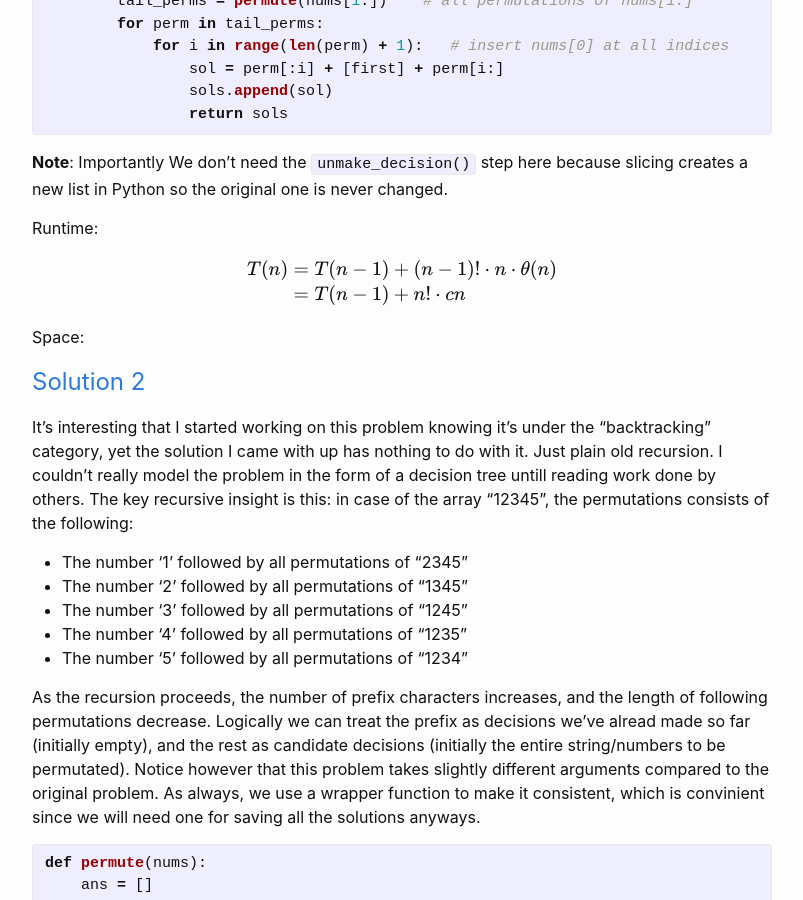
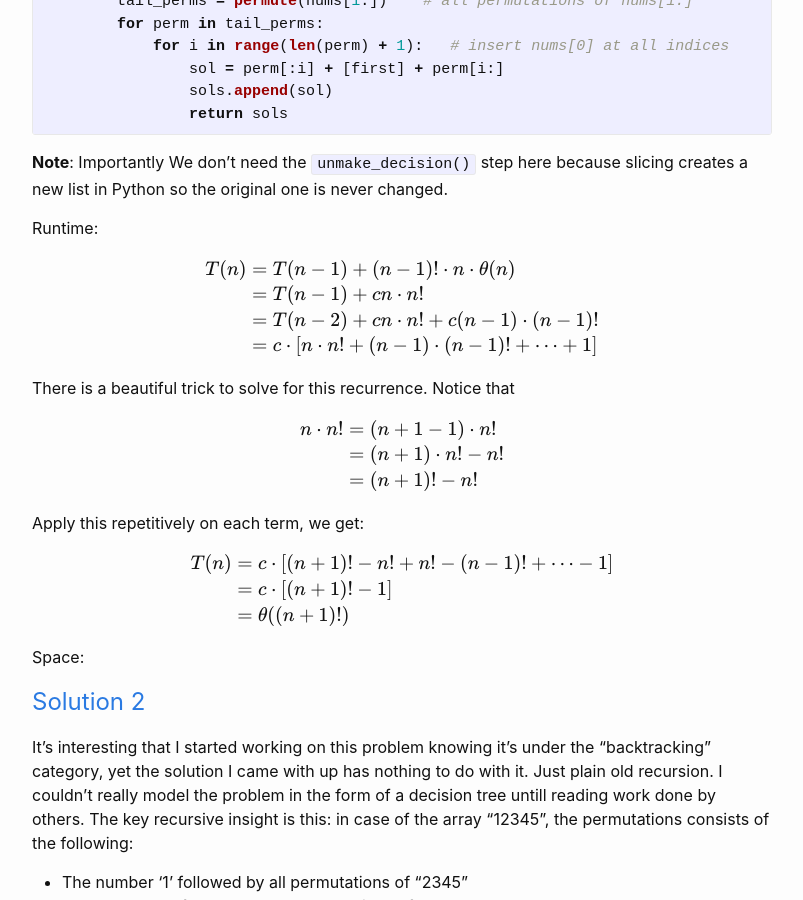
Before and after one commit to x7qiu/x7qiu.github.io, a Jekyll site: the page built from _posts/2019-01-27-LeetCode-Backtracking.md, in a window 1280 px wide and 900 px high, scrolled down 3398 px. Shown: the whole window, without its empty margins (238-1041 px from the left). Built offline with Jekyll 4.4.1, drawn with Linux system fonts in a browser that asks for light colours; formulas are drawn with MathJax 3.

Commit message:
runtime anlysis

```diff
--- a/_posts/2019-01-27-LeetCode-Backtracking.md
+++ b/_posts/2019-01-27-LeetCode-Backtracking.md
@@ -135,7 +135,29 @@ Runtime:
 $$
 \begin{align}
 T(n) &= T(n-1) + (n-1)!\cdot n \cdot \theta(n)  \\
-     &= T(n-1) + n! \cdot cn
+     &= T(n-1) + cn \cdot n!                    \\
+     &= T(n-2) + cn \cdot n! + c(n-1) \cdot (n-1)!  \\
+     &= c \cdot [n \cdot n! + (n-1) \cdot (n-1)! + \cdots + 1]   \\
+\end{align}
+$$
+
+There is a beautiful trick to solve for this recurrence. Notice that
+
+$$
+\begin{align}
+n \cdot n! &= (n+1-1) \cdot n!     \\
+            &= (n+1) \cdot n! - n!  \\
+            &= (n+1)! - n!
+\end{align}
+$$
+
+Apply this repetitively on each term, we get:
+
+$$
+\begin{align}
+T(n) &= c \cdot [(n+1)! - n! + n! - (n-1)! + \cdots - 1]    \\
+     &= c \cdot [(n+1)! - 1]    \\
+     &= \theta((n+1)!)
 \end{align}
 $$
 
```
